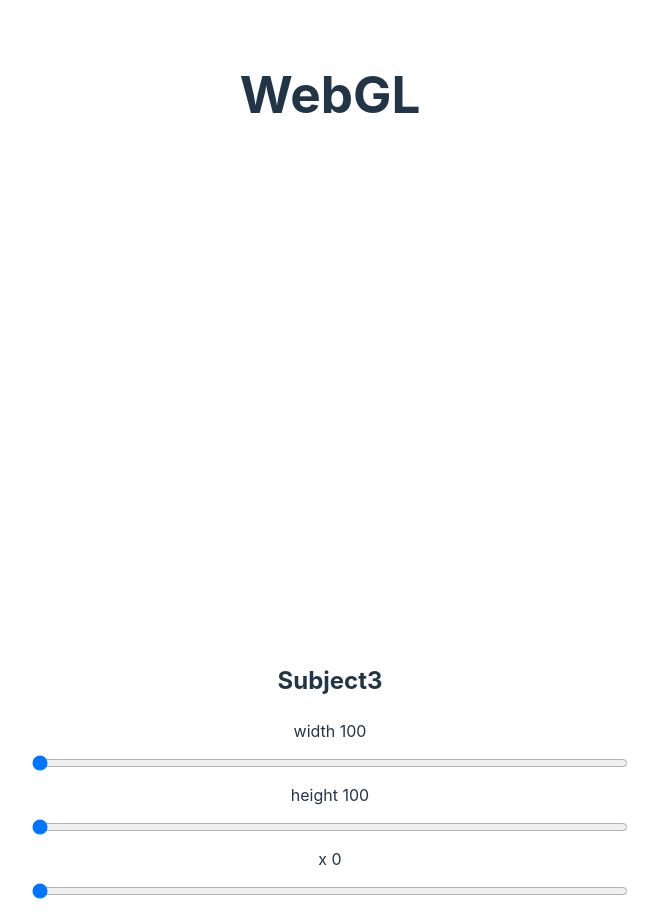
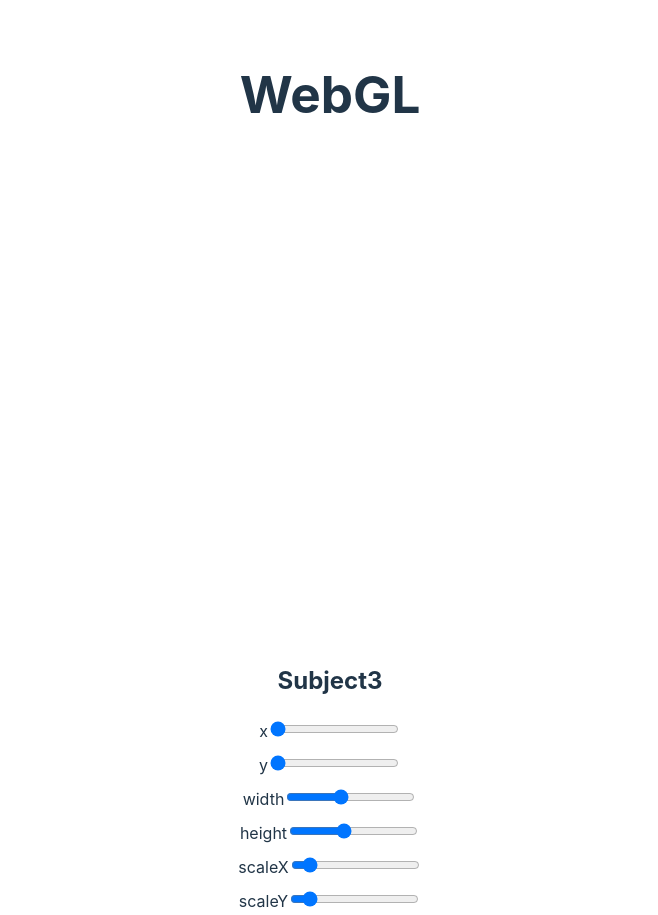
Before and after one commit to t1094404994/3d-cooperation, a React (Vite) app: page / in a window 1280 px wide. Shown: the top 915 px of the page, without its empty margins (310-968 px from the left). Built offline with nearby package versions, Linux system fonts and the light colour scheme.

Commit message:
faet: use mat

```diff
--- a/src/views/subject/subject4/Subject4.tsx
+++ b/src/views/subject/subject4/Subject4.tsx
@@ -1,131 +1,70 @@
-import { useEffect, useState } from "react";
-import { renderImage } from "./main";
+import { useState } from "react";
+import { RenderProps, renderImage } from "./main";
 
 interface Subject1Props {
   gl: WebGL2RenderingContext | null | undefined;
 }
 export default function Subject1(props: Subject1Props) {
-  const [textureSize, setTextureSize] = useState({ width: 100, height: 100 });
-  const onChangeSize = (width: number, height: number) => {
-    if (isNaN(width) || isNaN(height)) {
-      console.error("width and height must be a number");
-      return;
-    }
-    setTextureSize({ width, height });
+  const [renderProps, setRenderProps] = useState<RenderProps>({
+    x: 0,
+    y: 0,
+    width: 200,
+    height: 200,
+    scaleX: 1,
+    scaleY: 1,
+    angle: 0,
+    flipLeftRight: false,
+    flipUpDown: false,
+  });
+
+  const updateRenderProps = (newProps: Partial<RenderProps>) => {
+    setRenderProps((prev) => ({ ...prev, ...newProps }));
     if (props.gl) {
-      renderImage(props.gl, {
-        size: { width, height },
-        postion: texturePostion,
-        flipLeftRight,
-        flipUpDown,
-      });
-    }
-  };
-  const [texturePostion, setTexturePostion] = useState({ x: 0, y: 0 });
-  const onChangePostion = (x: number, y: number) => {
-    if (isNaN(x) || isNaN(y)) {
-      console.error("x and y must be a number");
-      return;
-    }
-    setTexturePostion({ x, y });
-    if (props.gl) {
-      renderImage(props.gl, {
-        size: textureSize,
-        postion: { x, y },
-        flipLeftRight,
-        flipUpDown,
-      });
-    }
-  };
-  const [flipLeftRight, setFlipLeftRight] = useState(false);
-  const onChangeFlipLeftRight = (flipLeftRight: boolean) => {
-    setFlipLeftRight(flipLeftRight);
-    if (props.gl) {
-      renderImage(props.gl, {
-        size: textureSize,
-        postion: texturePostion,
-        flipLeftRight,
-        flipUpDown,
-      });
-    }
-  };
-  const [flipUpDown, setFlipUpDown] = useState(false);
-  const onChangeFlipUpDown = (flipUpDown: boolean) => {
-    setFlipUpDown(flipUpDown);
-    if (props.gl) {
-      renderImage(props.gl, {
-        size: textureSize,
-        postion: texturePostion,
-        flipLeftRight,
-        flipUpDown,
-      });
+      const newData = { ...renderProps, ...newProps };
+      renderImage(props.gl, newData);
     }
   };
 
-  useEffect(() => {
-    if (props.gl) {
-      renderImage(props.gl, {
-        size: textureSize,
-        postion: texturePostion,
-        flipLeftRight,
-        flipUpDown,
-      });
+  const getMax = (key: string) => {
+    if (key === "angle") {
+      return 360;
+    } else if (key === "x") {
+      return 640;
+    } else if (key === "scaleX" || key === "scaleY") {
+      return 10;
+    } else {
+      return 480;
     }
-  }, []);
+  };
   return (
     <div>
       <h2>Subject3</h2>
       <div style={{ display: "flex", flexDirection: "column", gap: "10px" }}>
-        <span style={{ minWidth: "80px" }}>width {textureSize.width}</span>
-        <input
-          type="range"
-          min={100}
-          max={640}
-          step={1}
-          value={textureSize.width}
-          onChange={(e) => onChangeSize(+e.target.value, textureSize.height)}
-        />
-        <span style={{ minWidth: "80px" }}>height {textureSize.height}</span>
-        <input
-          type="range"
-          min="100"
-          max="480"
-          step="1"
-          value={textureSize.height}
-          onChange={(e) => onChangeSize(textureSize.width, +e.target.value)}
-        />
-        <span style={{ minWidth: "80px" }}>x {texturePostion.x}</span>
-        <input
-          type="range"
-          min={0}
-          max={640}
-          step={1}
-          value={texturePostion.x}
-          onChange={(e) => onChangePostion(+e.target.value, texturePostion.y)}
-        />
-        <span style={{ minWidth: "80px" }}>y {texturePostion.y}</span>
-        <input
-          type="range"
-          min={0}
-          max={480}
-          step={1}
-          value={texturePostion.y}
-          onChange={(e) => onChangePostion(texturePostion.x, +e.target.value)}
-        />
-        <span style={{ minWidth: "80px" }}>flipLeftRight</span>
-        <input
-          type="checkbox"
-          onChange={(e) => {
-            onChangeFlipLeftRight(e.target.checked);
-          }}
-        />
-        <span style={{ minWidth: "80px" }}>flipUpDown</span>
-        <input
-          type="checkbox"
-          onChange={(e) => {
-            onChangeFlipUpDown(e.target.checked);
-          }}
-        />
+        {Object.entries(renderProps).map(([key, value]) => (
+          <div key={key}>
+            <label>{key}</label>
+            <input
+              id={key}
+              type={
+                key === "flipLeftRight" || key === "flipUpDown"
+                  ? "checkbox"
+                  : "range"
+              }
+              value={value}
+              onChange={(e) =>
+                updateRenderProps({
+                  [key]:
+                    e.target.type === "checkbox"
+                      ? e.target.checked
+                      : Number(e.target.value),
+                })
+              }
+              min={0}
+              max={getMax(key)}
+              step={1}
+            />
+          </div>
+        ))}
       </div>
     </div>
   );
--- a/src/views/subject/subject4/main.ts
+++ b/src/views/subject/subject4/main.ts
@@ -1,3 +1,6 @@
+import { ReadonlyVec2, mat3 } from "gl-matrix";
+import { initShaderProgram } from "@/util/webgl";
+
 import fsSource from "./fs.frag?raw";
 import vsSource from "./vs.vert?raw";
 import imgUrl from "./sample.png";
@@ -11,9 +14,14 @@
   });
 }
 
-interface RenderProps {
-  size: { width: number; height: number };
-  postion: { x: number; y: number };
+export interface RenderProps {
+  x: number;
+  y: number;
+  width: number;
+  height: number;
+  scaleX: number;
+  scaleY: number;
+  angle: number;
   flipLeftRight: boolean;
   flipUpDown: boolean;
 }
@@ -87,33 +95,36 @@
   gl.useProgram(program);
 
   //set rect position
-  const originPts: ReadonlyVec3[] = [
-    [props.postion.x, props.postion.y, 0],
-    [props.postion.x + props.size.width, props.postion.y, 0],
-    [props.postion.x, props.postion.y + props.size.height, 0],
-    [
-      props.postion.x + props.size.width,
-      props.postion.y + props.size.height,
-      0,
-    ],
+  const originPts: ReadonlyVec2[] = [
+    [0, 0],
+    [props.width, 0],
+    [0, props.height],
+    [props.width, props.height],
   ];
-  const webglPostions = originPts.map((pt) =>
-    mappingPtToCanvas(pt, canvasWidth, canvasHeight)
-  );
   const triangles: Array<number> = [
-    ...webglPostions[0],
-    ...webglPostions[2],
-    ...webglPostions[1],
-    ...webglPostions[1],
-    ...webglPostions[2],
-    ...webglPostions[3],
+    ...originPts[0],
+    ...originPts[2],
+    ...originPts[1],
+    ...originPts[1],
+    ...originPts[2],
+    ...originPts[3],
   ];
   const positionAttributeLocation = gl.getAttribLocation(program, "a_position");
   gl.enableVertexAttribArray(positionAttributeLocation);
   const positionBuffer = gl.createBuffer();
   gl.bindBuffer(gl.ARRAY_BUFFER, positionBuffer);
   gl.bufferData(gl.ARRAY_BUFFER, new Float32Array(triangles), gl.STATIC_DRAW);
-  gl.vertexAttribPointer(positionAttributeLocation, 3, gl.FLOAT, false, 0, 0);
+  gl.vertexAttribPointer(positionAttributeLocation, 2, gl.FLOAT, false, 0, 0);
+  //set transform matrix
+  const resolutionLocation = gl.getUniformLocation(program, "u_matrix");
+  const translation = new Float32Array([props.x, props.y]);
+  const angleInradians = (props.angle * Math.PI) / 180;
+  const scale = new Float32Array([props.scaleX, props.scaleY]);
+  const matrix = mat3.projection(mat3.create(), canvasWidth, canvasHeight);
+  mat3.translate(matrix, matrix, translation);
+  mat3.rotate(matrix, matrix, angleInradians);
+  mat3.scale(matrix, matrix, scale);
+  gl.uniformMatrix3fv(resolutionLocation, false, matrix);
 
   //set texture position mapping
   const texcoordAttributeLocation = gl.getAttribLocation(program, "a_texcoord");
@@ -150,23 +161,8 @@
   );
 
   //draw rect
-  const l = Math.floor(triangles.length / 3 / 3);
+  const l = Math.floor(triangles.length / 3 / 2);
   for (let i = 0; i < l; i++) {
     gl.drawArrays(gl.TRIANGLES, i * 3, 3);
   }
 }
-
-import { ReadonlyVec3 } from "gl-matrix";
-import { rangeMapping } from "@/util/math";
-import { initShaderProgram } from "@/util/webgl";
-function mappingPtToCanvas(
-  pt: ReadonlyVec3,
-  canvasWidth: number,
-  canvasHeight: number
-): ReadonlyVec3 {
-  return [
-    rangeMapping(pt[0], 0, canvasWidth, -1, 1),
-    rangeMapping(pt[1], 0, canvasHeight, 1, -1),
-    rangeMapping(pt[2], 0, 1, 0, 1),
-  ];
-}
```
Also changed, not shown: src/views/subject/subject4/fs.frag, src/views/subject/subject4/vs.vert.
